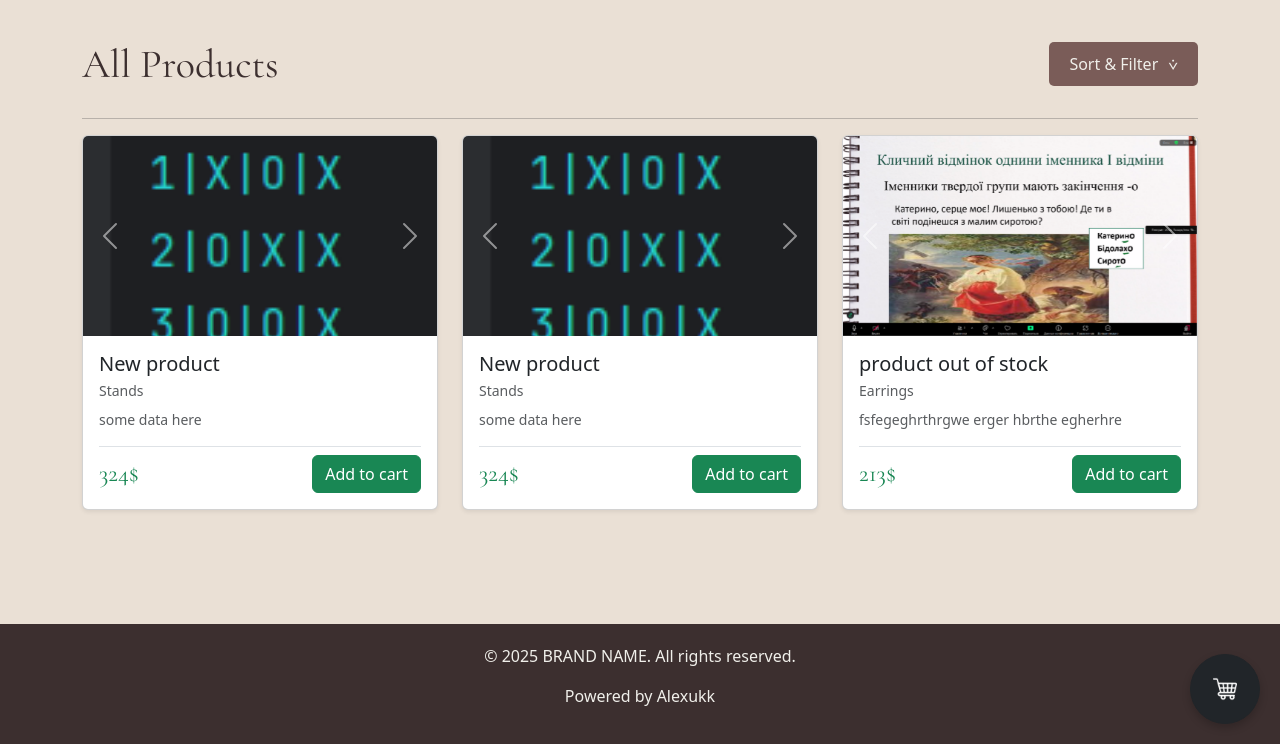
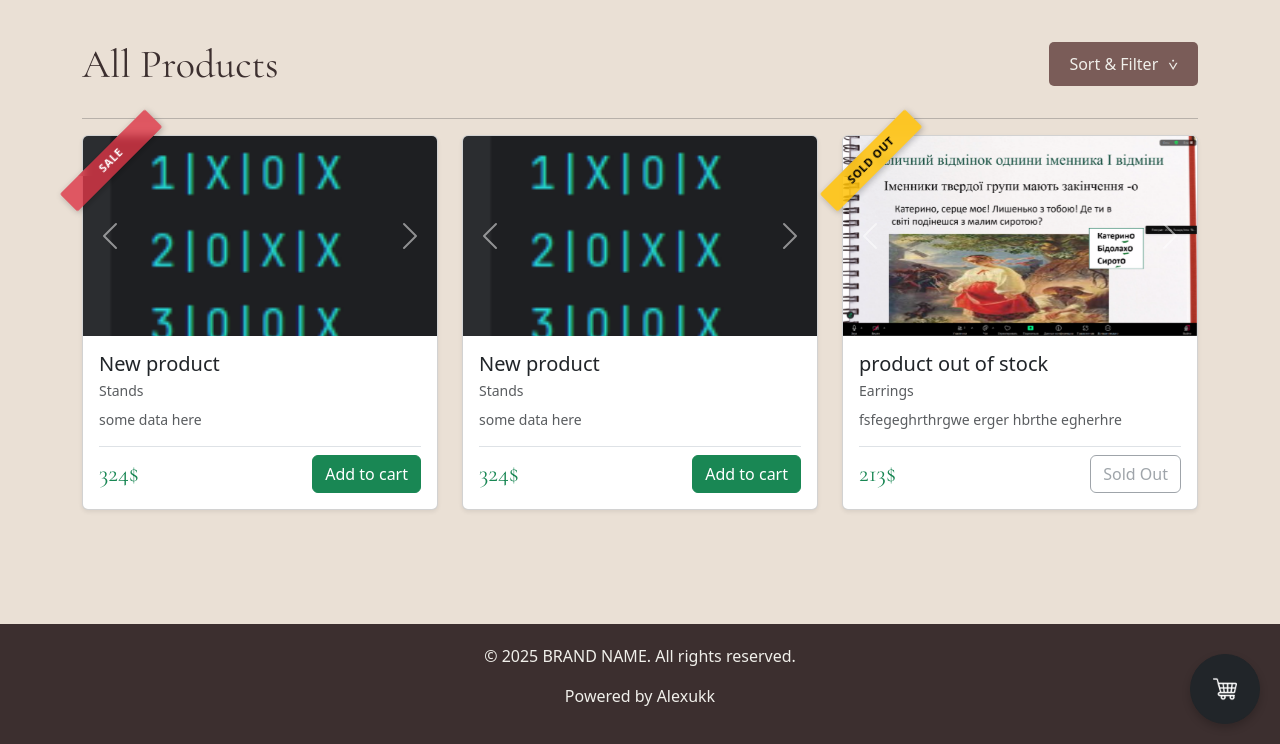
Before and after one commit to Alexukk/Diordiev-Crafts, a Flask app: page /shop in a window 1280 px wide. Shown: the part 56-800 px from the top of the page. Run offline with Flask 3, Linux system fonts and the light colour scheme.

Commit message:
Add product status badges and status change dropdown in admin panel

```diff
--- a/main.py
+++ b/main.py
@@ -213,6 +213,14 @@ def delete_product_page():
     all_products = Product.query.all()
     return render_template('delete_product.html', products=all_products)
 
+@app.route('/change_status/<int:product_id>', methods=['POST'])
+def change_status(product_id):
+    new_status = request.form.get('status')
+    product = Product.query.get_or_404(product_id)
+    product.status = new_status
+    db.session.commit()
+    return redirect(url_for('delete_product_page'))
+
 
 @app.route('/delete-product/<int:product_id>', methods=['POST'])
 def delete_product(product_id):
--- a/templates/base.html
+++ b/templates/base.html
@@ -12,6 +12,7 @@
     <link href="https://fonts.googleapis.com/css2?family=Cormorant+Garamond:wght@400;600&family=Montserrat:wght@400;700&display=swap" rel="stylesheet">
 
     <style>
+        {% block head %}{% endblock %}
         /* Стилі для фіксованої кнопки внизу праворуч */
         .fixed-bottom-right-btn {
             position: fixed;
--- a/templates/create_product.html
+++ b/templates/create_product.html
@@ -53,8 +53,8 @@
                         <label for="status" class="form-label">Product Status</label>
                         <select class="form-select" id="status" name="status" required>
                             <option value="common">Available (Common)</option>
-                            <option value="акция">Promotion (Sale)</option>
-                            <option value="солдаут">Sold Out (Unavailable)</option>
+                            <option value="sale">Promotion (Sale)</option>
+                            <option value="sold">Sold Out (Unavailable)</option>
                         </select>
                     </div>
 
--- a/templates/shop.html
+++ b/templates/shop.html
@@ -4,17 +4,55 @@
 
 {% block head %}
     {{ super() }}
-    <style>
-        .product-img-container {
-            height: 350px; /* Фіксована висота контейнера */
-            overflow: hidden; /* Обрізає все, що виходить за межі */
+/* --- Аккуратная диагональная лента --- */
+.status-badge {
+    position: absolute;
+    top: 12px;
+    left: -32px;
+    width: 120px;              /* уже */
+    text-align: center;
+    transform: rotate(-45deg);
+    font-size: 0.7rem;
+    font-weight: bold;
+    text-transform: uppercase;
+    padding: 4px 0;
+    letter-spacing: 0.5px;
+    z-index: 20;
+    backdrop-filter: blur(4px);
+    box-shadow: 0 2px 6px rgba(0, 0, 0, 0.25);
+    border-radius: 2px;
+    pointer-events: none;
 }
-        .product-img-container .carousel-item img {
-            height: 100%; /* Зображення займає всю висоту контейнера */
-            width: 100%;
-            object-fit: cover; /* Забезпечує обрізання та покриття області */
+
+.badge-sale {
+    background-color: rgba(220, 53, 69, 0.85);
+    color: #fff;
 }
-    </style>
+
+.badge-soldout {
+    background-color: rgba(255, 193, 7, 0.9);
+    color: #000;
+}
+
+        .product-img-container .badge-sale {
+            background-color: rgba(220, 53, 69, 0.8) !important; /* красный */
+            color: #fff !important;
+        }
+
+        .product-img-container .badge-soldout {
+            background-color: rgba(255, 193, 7, 0.85) !important; /* жёлтый */
+            color: #000 !important;
+        }
+
+        /* --- 3. Тело карточки --- */
+        .card-body {
+            display: flex;
+            flex-direction: column;
+        }
+        .card-text {
+            flex-grow: 1;
+        }
+
 {% endblock %}
 
 {% block content %}
@@ -28,65 +66,31 @@
                     <span class="arrow">⩒</span>
                 </button>
                 <div class="dropdown-content">
-
                     <div class="filter-group">
                         <p class="filter-title">Price</p>
-                        <label>
-                            <input type="radio" name="sort_by" value="price_asc">
-                            Low to High
-                        </label>
-                        <label>
-                            <input type="radio" name="sort_by" value="price_desc">
-                            High to Low
-                        </label>
+                        <label><input type="radio" name="sort_by" value="price_asc"> Low to High</label>
+                        <label><input type="radio" name="sort_by" value="price_desc"> High to Low</label>
                     </div>
 
                     <div class="filter-group">
                         <p class="filter-title">Woodenware</p>
-                        <label>
-                            <input type="radio" name="type" value="Boxes">
-                            Boxes
-                        </label>
-                        <label>
-                            <input type="radio" name="type" value="Stands">
-                            Stands
-                        </label>
-                        <label>
-                            <input type="radio" name="type" value="Figurines">
-                            Figurines
-                        </label>
+                        <label><input type="radio" name="type" value="Boxes"> Boxes</label>
+                        <label><input type="radio" name="type" value="Stands"> Stands</label>
+                        <label><input type="radio" name="type" value="Figurines"> Figurines</label>
                     </div>
 
                     <div class="filter-group">
                         <p class="filter-title">Jewelry</p>
-                        <label>
-                            <input type="radio" name="type" value="Bracelets">
-                            Bracelets
-                        </label>
-                        <label>
-                            <input type="radio" name="type" value="Earrings">
-                            Earrings
-                        </label>
-                        <label>
-                            <input type="radio" name="type" value="Necklaces">
-                            Necklaces
-                        </label>
+                        <label><input type="radio" name="type" value="Bracelets"> Bracelets</label>
+                        <label><input type="radio" name="type" value="Earrings"> Earrings</label>
+                        <label><input type="radio" name="type" value="Necklaces"> Necklaces</label>
                     </div>
 
                     <div class="filter-group">
                         <p class="filter-title">Candles</p>
-                        <label>
-                            <input type="radio" name="type" value="Soy">
-                            Soy
-                        </label>
-                        <label>
-                            <input type="radio" name="type" value="Beeswax">
-                            Beeswax
-                        </label>
-                        <label>
-                            <input type="radio" name="type" value="Scented">
-                            Scented
-                        </label>
+                        <label><input type="radio" name="type" value="Soy"> Soy</label>
+                        <label><input type="radio" name="type" value="Beeswax"> Beeswax</label>
+                        <label><input type="radio" name="type" value="Scented"> Scented</label>
                     </div>
 
                     <button class="apply-filters-button w-100 mt-2 mb-2">Apply</button>
@@ -94,35 +98,39 @@
                 </div>
             </div>
         </div>
+
         <hr>
+
         <div class="row g-4">
             {% for product in products %}
             <div class="col-12 col-md-6 col-lg-4">
                 <div class="card h-100 shadow-sm">
+                    <div class="product-img-container">
 
-            <div class="product-img-container">
+                        {% if product.status == 'sale' %}
+                            <span class="status-badge badge-sale">Sale</span>
+                        {% elif product.status == 'sold' %}
+                            <span class="status-badge badge-soldout">Sold Out</span>
+                        {% endif %}
+
                         <div id="productCarousel_{{ product.id }}" class="carousel slide" data-bs-ride="carousel" data-bs-interval="10000">
-
                             <div class="carousel-inner">
                                 {% if product.photo1 %}
                                 <div class="carousel-item active">
                                     <img src="{{ './static/' + product.photo1}}" class="card-img-top" alt="{{ product.title }} 1">
                                 </div>
                                 {% endif %}
-
                                 {% if product.photo2 %}
                                 <div class="carousel-item">
                                     <img src="{{ './static/' + product.photo2}}" class="card-img-top" alt="{{ product.title }} 2">
                                 </div>
                                 {% endif %}
-
                                 {% if product.photo3 %}
                                 <div class="carousel-item">
                                     <img src="{{ './static/' + product.photo3}}" class="card-img-top" alt="{{ product.title }} 3">
                                 </div>
                                 {% endif %}
                             </div>
-
                             <button class="carousel-control-prev" type="button" data-bs-target="#productCarousel_{{ product.id }}" data-bs-slide="prev">
                                 <span class="carousel-control-prev-icon" aria-hidden="true"></span>
                                 <span class="visually-hidden">Previous</span>
@@ -131,32 +139,35 @@
                                 <span class="carousel-control-next-icon" aria-hidden="true"></span>
                                 <span class="visually-hidden">Next</span>
                             </button>
+                        </div>
+                    </div>
 
-                </div>
-            </div> <div class="card-body d-flex flex-column">
+                    <div class="card-body">
                         <h5 class="card-title mb-1">{{ product.title }}</h5>
                         <p class="text-muted small mb-2">{{ product.category }}</p>
-
-                <p class="card-text flex-grow-1 text-muted small">{{ product.text|truncate(80) }}</p>
+                        <p class="card-text text-muted small">{{ product.text|truncate(80) }}</p>
 
                         <div class="d-flex justify-content-between align-items-center mt-auto pt-2 border-top">
                             <h4 class="text-success mb-0">{{ product.price }}$</h4>
+                            {% if product.status == 'sold' %}
+                                <button class="btn btn-outline-secondary" disabled>Sold Out</button>
+                            {% else %}
                                 <a href="{{ url_for('addToCart', product_id=product.id) }}" class="btn btn-success">Add to cart</a>
+                            {% endif %}
                         </div>
                     </div>
                 </div>
             </div>
             {% endfor %}
         </div>
+    </section>
 
-    </section>
     <script>
         document.addEventListener('DOMContentLoaded', () => {
             const sortButton = document.querySelector('.sort-button');
             const dropdownContent = document.querySelector('.dropdown-content');
             const applyButton = document.querySelector('.apply-filters-button');
             const resetButton = document.querySelector('.reset-filters-button');
-
             const carousels = document.querySelectorAll('.carousel');
 
             const pauseAllCarousels = () => {
@@ -175,19 +186,12 @@
                 });
             };
 
-        // 1. Управління каруселлю при відкритті/закритті фільтрів
             sortButton.addEventListener('click', (event) => {
                 event.stopPropagation();
                 dropdownContent.classList.toggle('show');
-
-            if (dropdownContent.classList.contains('show')) {
-                pauseAllCarousels();
-            } else {
-                cycleAllCarousels();
-            }
+                dropdownContent.classList.contains('show') ? pauseAllCarousels() : cycleAllCarousels();
             });
 
-        // 2. Закриття фільтрів при кліку поза областю
             document.addEventListener('click', (event) => {
                 if (!dropdownContent.contains(event.target) && !sortButton.contains(event.target) && dropdownContent.classList.contains('show')) {
                     dropdownContent.classList.remove('show');
@@ -195,32 +199,19 @@
                 }
             });
 
-        // 3. Логіка застосування фільтрів
             applyButton.addEventListener('click', () => {
                 const checkedRadios = dropdownContent.querySelectorAll('input[type="radio"]:checked');
                 const params = [];
-
-            checkedRadios.forEach(radio => {
-                params.push(`${radio.name}=${radio.value}`);
+                checkedRadios.forEach(radio => params.push(`${radio.name}=${radio.value}`));
+                window.location.href = params.length ? `/shop?${params.join('&')}` : `/shop`;
             });
 
-            if (params.length > 0) {
-                window.location.href = `/shop?${params.join('&')}`;
-            } else {
-                window.location.href = `/shop`;
-            }
-        });
-
-        // 4. Скидання фільтрів
             resetButton.addEventListener('click', () => {
                 window.location.href = `/shop`;
             });
 
-        // 5. Ініціалізація каруселей
             carousels.forEach(carouselEl => {
-            if (window.bootstrap) {
-                new bootstrap.Carousel(carouselEl);
-            }
+                if (window.bootstrap) new bootstrap.Carousel(carouselEl);
             });
         });
     </script>
```
Also changed, not shown: templates/delete_product.html (+48 -3 lines), instance/DiordievCrafts.db, static/uploads/products/20251009220844030097_Screenshot_2025-10-04_205400.png (added), static/uploads/products/20251009220844031167_Screenshot_2025-06-30_224516.png (added), static/uploads/products/20251009220844031636_Screenshot_2025-09-07_122712.png (added), static/uploads/products/20251009222626344349_Screenshot_2025-04-23_190433.png (added), static/uploads/products/20251009222626346355_Screenshot_2025-06-05_173239.png (added), static/uploads/products/20251009222626349677_Screenshot_2025-06-25_161306.png (added). Lines whose indentation alone changed are shown as unchanged.
